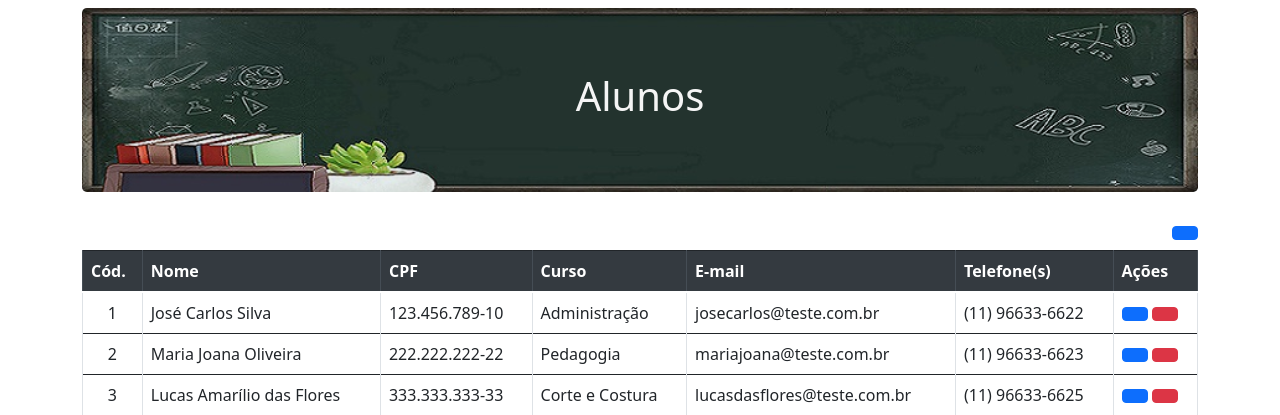
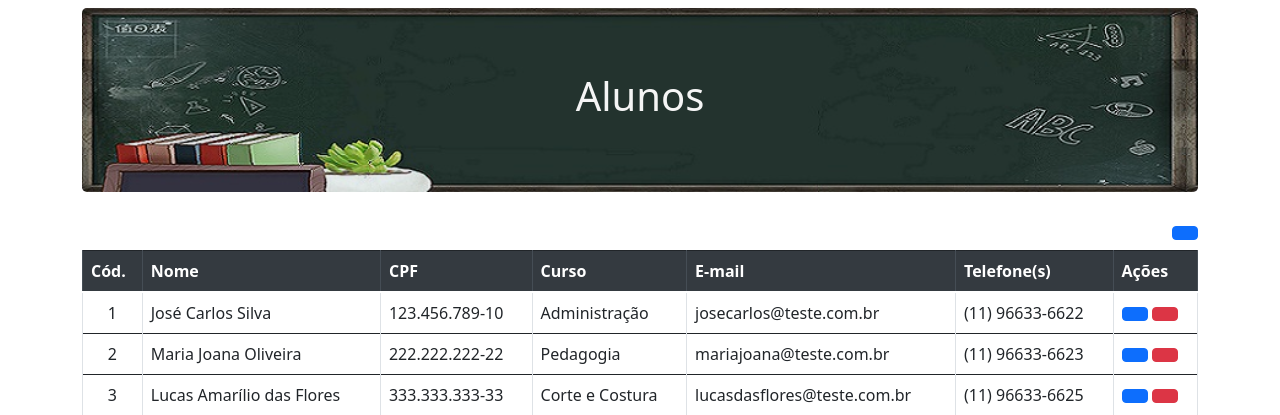
Before and after one commit to rcdev99/CadProf, a PHP site: page /view/lista-alunos.php in a window 1280 px wide. Shown: the part 116-531 px from the top of the page. Run offline with PHP 8.4, Linux system fonts and the light colour scheme; some libraries are stand-ins or nearby versions.

Commit message:
fix: Ajusta padrao de titulo nas paginas de alunos e professores.

```diff
--- a/assets/css/style.css
+++ b/assets/css/style.css
@@ -35,11 +35,10 @@ footer {
 }
 
 .alunos-title {
-	background-repeat: no-repeat;
-	background-size: cover;
+	background-repeat: repeat-x;
+	background-size: contain;
 	background-image: url(/assets/img/lousa_3_bkg.jpg);
 	background-origin: border-box;
-	background-position: center;
 	background-blend-mode: multiply;
 }
 
```
